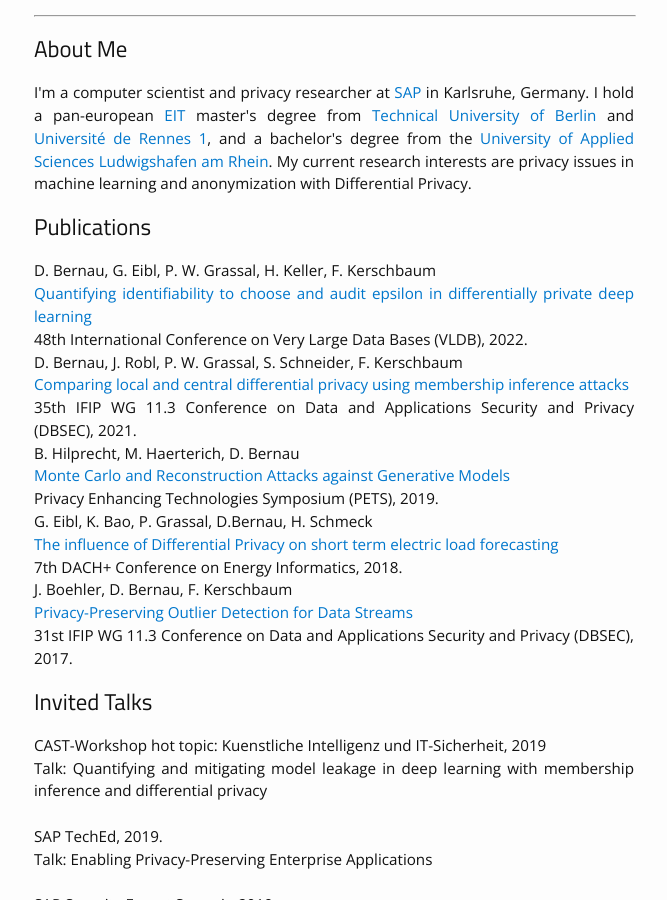
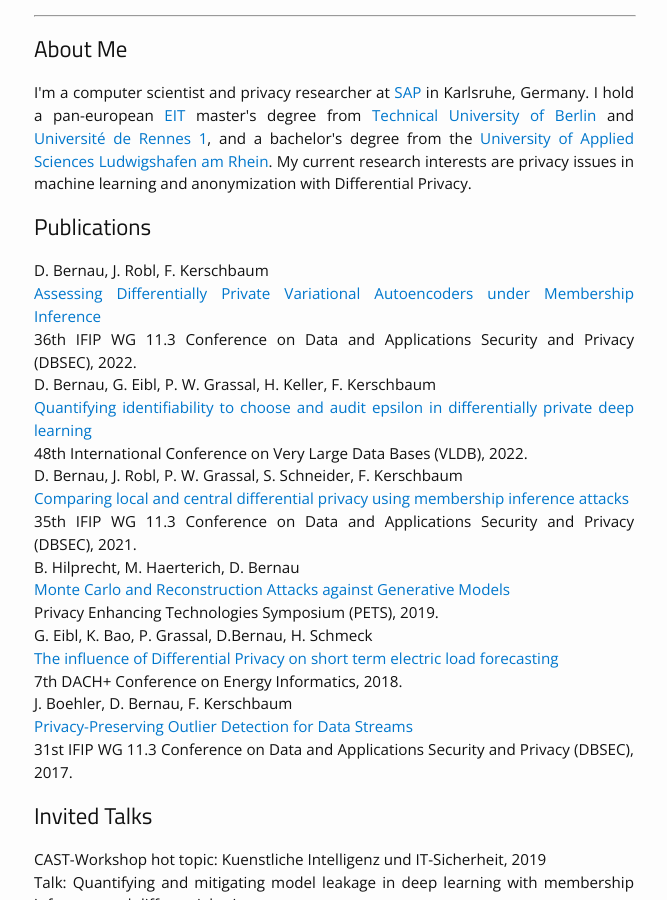
Before and after one commit to danbernau/danbernau.github.io, a Jekyll site: the page built from index.md, in a window 1280 px wide and 900 px high, scrolled down 416 px. Shown: the whole window, without its empty margins (161-828 px from the left). Built offline with Jekyll 4.4.1, drawn with Linux system fonts in a browser that asks for light colours.

Commit message:
added latest publication

```diff
--- a/index.md
+++ b/index.md
@@ -73,6 +73,10 @@ I'm a computer scientist and privacy researcher at <a href="https://icn.sap.com/
 ## Publications
 <p align="justify" style="max-width:600px">
 
+D. Bernau, J. Robl, F. Kerschbaum <br>
+<a href="https://arxiv.org/abs/2204.07877" target="_blank">Assessing Differentially Private Variational Autoencoders under Membership Inference</a><br>
+36th IFIP WG 11.3 Conference on Data and Applications Security and Privacy (DBSEC), 2022.<br>
+
 D. Bernau, G. Eibl, P. W. Grassal, H. Keller, F. Kerschbaum <br>
 <a href="https://arxiv.org/abs/2103.02913" target="_blank">Quantifying identifiability to choose and audit epsilon in differentially private deep learning</a><br>
 48th International Conference on Very Large Data Bases (VLDB), 2022.<br>
```
